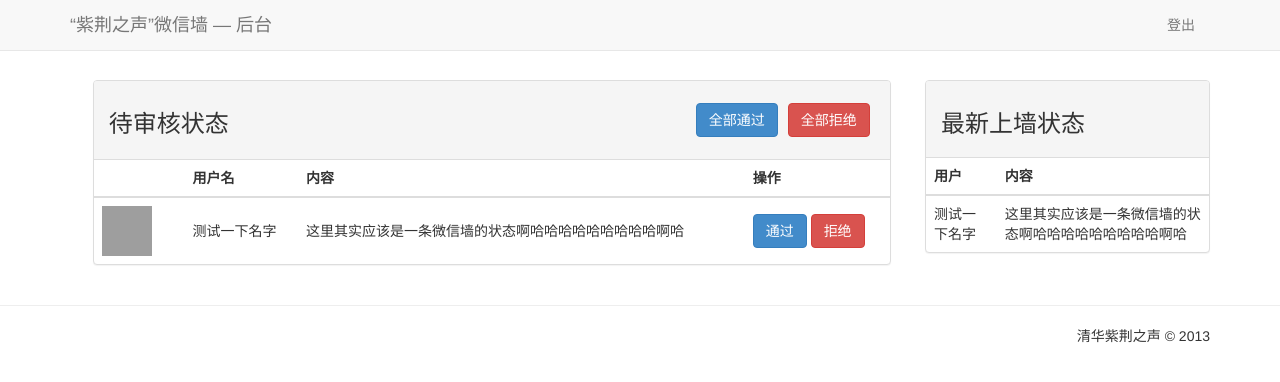
After one commit to TongtongLiu/WeChatWall, a Django app: page /review/ in a window 1280 px wide. The commit adds this page. Shown: the top 382 px of the page. Run offline with Django 3.2, Linux system fonts and the light colour scheme; the visitor is signed in with stand-in values (Sample User, id 1); data that the repository does not hold is empty; grey boxes are pictures that could not be loaded.

Commit message:
admin page

```diff
--- /dev/null
+++ b/wechat_wall/admin_page/static/css/review.css
@@ -0,0 +1,40 @@
+#reviewMessages {
+	width: 70%;
+	margin: 0px 2%;
+	float: left;
+}
+
+#tbody-messages .td-avatar {
+	min-width: 80px;
+}
+
+#tbody-messages .img-avatar {
+	width: 50px;
+	height: 50px;
+}
+
+#tbody-messages .td-name {
+	vertical-align: middle;
+}
+
+#tbody-messages .td-content {
+	vertical-align: middle;
+}
+
+#tbody-messages .td-operator {
+	vertical-align: middle;
+}
+
+#reviewedMessages {
+	width: 25%;
+	float: right;
+}
+
+#tbody-reviewedMessages .td-name {
+	vertical-align: middle;
+	width: 25%;
+}
+
+#tbody-reviewedMessages .td-content {
+	vertical-align: middle;
+}
--- a/wechat_wall/admin_page/static/js/example.js
+++ /dev/null
@@ -1,3 +0,0 @@
-/**
- * Created by liutongtong on 12/22/14.
- */
--- /dev/null
+++ b/wechat_wall/admin_page/static/js/review.js
@@ -0,0 +1,144 @@
+
+
+function getTd(para) {
+    return $('<td class="td-' + para + '"></td>');
+}
+
+/*
+ * handle those waiting to be reviewed
+ */
+var reviewingMsgTdMap = {
+	'content': 'content',
+	'name': 'name',
+	'avatar': 'avatar'
+}, buttonString = '<button class="btn btn-primary">通过</button><button class="btn btn-danger">拒绝</button>'
+
+function clearMsg() {
+    $('#tbody-messages').html('');
+}
+
+function appendReviewingMsg(msg) {
+    var tr = $('<tr id="' + msg[id] + '"></tr>'), key;
+    for (key in reviewingMsgTdMap) {
+        getTd(key).html(msg[key]).appendTo(tr);
+    }
+    getTd('operator').html(buttonString);
+    $('#tbody-messages').append(tr);
+}
+
+function initReviewingMsg() {
+    var i, len;
+    for (i = 0, len = toReviewMessages.length; i < len; ++i) {
+        appendMsg(toReviewMessages[i]);
+    }
+}
+
+/*
+ * handle those have been already reviewed
+ */
+var reviewedMsgTdMap = {
+	'content': 'content',
+	'name': 'name'
+}
+
+function appendReviewedMsg(msg) {
+	var tr = $('<tr id="' + msg[id] + '"></tr>'), key;
+    for (key in tdMap) {
+        getTd(key).html(msg[key]).appendTo(tr);
+    }
+    $('#tbody-reviewedMessages').append(tr);
+}
+
+function initReviewedMsg() {
+    var i, len;
+    for (i = 0, len = newMessagesReviewed.length; i < len; ++i) {
+        appendReviewedMsg(newMessagesReviewed[i]);
+    }
+}
+
+
+/**
+ * post event
+ */
+
+function response_single(data) {
+
+}
+
+var options_single = {
+    dataType: 'json',
+    success: response_single,
+    error: function(XMLHttpRequest, textStatus, errorThrown) {
+                    alert(XMLHttpRequest.status);
+                    alert(XMLHttpRequest.readyState);
+                    alert(textStatus);
+                },
+}
+
+$('#tbody-messages .btn-primary').click(function(e) {
+	var msgID = $(this).parent().attr('id');
+	setReviewType('pass');
+	setMsgID(msgID);
+	$(this).parent().fadeIn();
+	$('#postForm').ajaxSubmit(options_single);
+	return false;
+});
+
+$('#tbody-messages .btn-danger').click(function(e) {
+	var msgID = $(this).parent().attr('id');
+	setReviewType('reject');
+	setMsgID(msgID);
+	$(this).parent().fadeIn();
+	$('#postForm').ajaxSubmit(options_single);
+	return false;
+});
+
+function response_all(data) {
+	clearMsg();
+}
+
+var options_all = {
+    dataType: 'json',
+    success: response_all,
+    error: function(XMLHttpRequest, textStatus, errorThrown) {
+                    alert(XMLHttpRequest.status);
+                    alert(XMLHttpRequest.readyState);
+                    alert(textStatus);
+                },
+}
+
+$('#allPass').click(function(e) {
+	var msgID = getAllMsgID;
+	setReviewType('pass');
+	setMsgID(msgID);
+	$('#postForm').ajaxSubmit(options_all);
+	return false;
+});
+
+$('#allReject').click(function(e) {
+	var msgID = getAllMsgID;
+	setReviewType('reject');
+	setMsgID(msgID);
+	$('#postForm').ajaxSubmit(options_all);
+	return false;
+});
+
+function getAllMsgID() {
+	var msgID = '';
+	var trs = $('#tbody-messages tr');
+	for(var i = 0; i < trs.length; i++) {
+		if (i == trs.length - 1)
+			msgID += $(trs[i]).attr('id');
+		else
+			msgID += $(trs[i]).attr('id') + ',';
+	}
+	return msgID;
+}
+
+function setReviewType(type) {
+	$('#review-type').val(type);
+}
+
+function setMsgID(IDs) {
+	$('#review-msgID').val(IDs);
+}
--- a/wechat_wall/admin_page/templates/login.html
+++ b/wechat_wall/admin_page/templates/login.html
@@ -10,8 +10,7 @@
 {% endblock %}
 
 {% block nav-title %}
-    <!--<img src="{% static "logo.png" %}">-->
-“紫荆之声”票务管理系统
+    “紫荆之声”微信墙 — 登录
 {% endblock %}
 
 {% block content %}
@@ -77,5 +76,5 @@
 {% endblock %}
 
 {% block footer %}
-<p style="text-align: right">清华紫荆之声 &copy; 2013</p>
+<p style="text-align: right">清华紫荆之声 &copy; 2014</p>
 {% endblock %}
--- /dev/null
+++ b/wechat_wall/admin_page/templates/review.html
@@ -0,0 +1,111 @@
+{% extends "wall_base.html" %}
+
+{% load staticfiles %}
+
+{% block activity-title %}微信墙 — 后台{% endblock %}
+
+{% block nav-li %}
+    {% block nav-li-ext %}{% endblock %}
+{% endblock %}
+
+{% block css %}
+    <link rel="stylesheet" href="{% static "css/review.css" %}"/>
+{% endblock %}
+
+{% block js %}
+    <script>
+        var toReviewMessages = [
+            {% for message in to_review_message %}
+	            {
+	            	'id': {{ message.message_id }},
+	            	'content': '{{ message.content|escapejs }}',
+	            	'time': new Date('{{ message.time|date:"r" }}'),
+	            	'name': '{{ message.user.name|escapejs }}',
+	            	'avatar': '{{ message.user.photo|escapejs }}'
+	            }{% if forloop.last %}{% else %},{% endif %}
+            {% endfor %}
+        ];
+        var newMessagesReviewed = [
+            {% for message in new_message_reviewed %}
+	            {
+	            	'id': {{ message.message_id }},
+	            	'content': '{{ message.content|escapejs }}',
+	            	'time': new Date('{{ message.time|date:"r" }}'),
+	            	'userName': '{{ message.user.name|escapejs }}',
+	            	'userAvatar': '{{ message.user.photo|escapejs }}'
+	            }{% if forloop.last %}{% else %},{% endif %}
+            {% endfor %}
+        ];
+        var postUrl = '{% url "admin_page.views.review_message" %}'
+    </script>
+    <script src="{% static "lib/jq/form/jquery.form.min.js" %}"></script>
+    <script src="{% static "js/review.js" %}"></script>
+{% endblock %}
+
+{% block username %}
+    <a href={% url "admin_page.views.logout" %} >登出</a>
+{% endblock %}
+
+{% block content %}
+<div class="container clearfix" xmlns="http://www.w3.org/1999/html">
+
+	<div id="reviewMessages">
+	    <div class="panel panel-default">
+	        <div class="panel-heading clearfix">
+	        	<h3 class="pull-left">待审核状态</h3>
+                <button id="allReject" class="btn btn-danger pull-right" style="margin:12px 5px">全部拒绝</button>
+                <button id="allPass" class="btn btn-primary pull-right" style="margin:12px 5px">全部通过</button>
+	        </div>
+	        <table class="table table-hover">
+	            <thead>
+	            <tr>
+	                <th></th>
+	                <th>用户名</th>
+	                <th>内容</th>
+	                <th>操作</th>
+	            </tr>
+	            </thead>
+	            <tbody id="tbody-messages">
+	            	<tr id="123">
+	            		<td class="td-avatar">
+	            			<img class="img-avatar" src="http://tp1.sinaimg.cn/1654555752/180/5694857169/1">
+	            		</td>
+	            		<td class="td-name">测试一下名字</td>
+						<td class="td-content">这里其实应该是一条微信墙的状态啊哈哈哈哈哈哈哈哈哈啊哈</td>
+						<td class="td-operator">
+							<button class="btn btn-primary">通过</button>
+							<button class="btn btn-danger">拒绝</button>
+						</td>
+	            	</tr>
+	            </tbody>
+	        </table>
+	    </div>
+    </div>
+
+    <div id="reviewedMessages">
+    	<div class="panel panel-default">
+    		<div class="panel-heading clearfix">
+    			<h3 class="pull-left">最新上墙状态</h3>
+    		</div>
+	    	<table class="table table-hover">
+	    		<thead>
+		            <tr>
+		                <th>用户</th>
+		                <th>内容</th>
+		            </tr>
+		            </thead>
+		            <tbody id="tbody-reviewedMessages">
+		            	<tr id="123">
+		            		<td class="td-name">测试一下名字</td>
+							<td class="td-content">这里其实应该是一条微信墙的状态啊哈哈哈哈哈哈哈哈哈啊哈</td>
+		            	</tr>
+		            </tbody>
+	    	</table>
+    	</div>
+    </div>
+    <form id="postForm" action="{% url "admin_page.views.review_message" %}" method="post" style="display:none;" role="form">
+    	<input id="review-type" type="text" name="type" style="display:none" />
+    	<input id="review-msgID" type="text" name="id" style="display:none" />
+    </form>
+</div>
+{% endblock %}
--- /dev/null
+++ b/wechat_wall/admin_page/templates/wall_base.html
@@ -0,0 +1,35 @@
+{% extends "base_with_nav.html" %}
+
+{% block title %}
+    {% block activity-title %}{% endblock %} - 紫荆之声票务管理系统
+{% endblock %}
+
+{% block nav-title %}
+	“紫荆之声”微信墙 — 后台
+{% endblock %}
+
+{% block css %}
+
+{% endblock %}
+
+{% block js %}
+
+{% endblock %}
+
+{% block nav-li %}
+
+{% endblock %}
+
+{% block nav-li-right %}
+
+    <li>{% block username %}{% endblock %}</li>
+{% endblock %}
+
+
+{% block footer %}
+<p style="text-align: right">清华紫荆之声 &copy; 2013</p>
+{% endblock %}
+
+{% block content %}
+
+{% endblock %}
--- a/wechat_wall/admin_page/urls.py
+++ b/wechat_wall/admin_page/urls.py
@@ -3,4 +3,7 @@ from django.conf.urls import patterns, url, include
 urlpatterns = patterns('',
                        url(r'^$', 'admin_page.views.home'),
                        url(r'^login/$', 'admin_page.views.login'),
+                       url(r'^review/$', 'admin_page.views.review'),
+                       url(r'^logout/$', 'admin_page.views.logout'),
+                       url(r'^review_message/$', 'admin_page.views.review_message'),
                        )
--- a/wechat_wall/admin_page/views.py
+++ b/wechat_wall/admin_page/views.py
@@ -1,18 +1,28 @@
 #-*- coding:utf-8 -*-
-from django.shortcuts import render
+
+from datetime import datetime, timedelta
+from django.contrib import auth
+from django.forms.models import model_to_dict
 from django.views.decorators.csrf import csrf_protect, csrf_exempt
 from django.shortcuts import render_to_response
-from django.http import HttpResponse, Http404
+from django.http import HttpResponse, Http404, HttpResponseRedirect
 from django.template import RequestContext
+import json
+import time
+
+from admin_page.safe_reverse import *
+from wechat_wall.models import User, Message
 
 # Create your views here.
+
 
 @csrf_protect
 def home(request):
     if not request.user.is_authenticated():
         return render_to_response('login.html', context_instance=RequestContext(request))
     else:
-        return HttpResponseRedirect(s_reverse_activity_list())
+        return HttpResponseRedirect(s_reverse_admin_review())
+
 
 def login(request):
     if not request.POST:
@@ -26,7 +36,7 @@ def login(request):
     if user is not None and user.is_active:
         auth.login(request, user)
         return_json['message'] = 'success'
-        return_json['next'] = s_reverse_activity_list()
+        return_json['next'] = s_reverse_admin_review()
     else:
         time.sleep(2)
         return_json['message'] = 'failed'
@@ -36,3 +46,69 @@ def login(request):
             return_json['error'] = 'none'
 
     return HttpResponse(json.dumps(return_json), content_type='application/json')
+
+
+def logout(request):
+    auth.logout(request)
+    return HttpResponseRedirect(s_reverse_admin_home())
+
+
+def review(request):
+    if not request.user.is_authenticated():
+        return HttpResponseRedirect(s_reverse_admin_home())
+
+    to_review_message = get_to_review_message(30)
+    new_message_reviewed = get_new_message_reviewed(60)
+    return render_to_response('review.html', {
+        'to_review_message': to_review_message,
+        'new_message_reviewed': new_message_reviewed,
+    })
+
+
+def get_to_review_message(deltatime):
+    now = datetime.now()
+    review_time = now - timedelta(minutes=deltatime)
+    to_review_message_models = Message.objects.filter(status=0, time__gt=review_time).order_by('time')
+    to_review_message_list = []
+    for message in to_review_message_models:
+        to_review_message_list += [wrap_message_dict(message)]
+    return to_review_message_list
+
+
+def get_new_message_reviewed(deltatime):
+    now = datetime.now()
+    new_message_time = now - timedelta(minutes=deltatime)
+    new_message_reviewed_models = Message.objects.filter(status=1, time__gt=new_message_time).order_by('time')[0:19]
+    new_message_reviewed_list = []
+    for message in new_message_reviewed_models:
+        new_message_reviewed_list += [wrap_message_dict(message)]
+    return new_message_reviewed_list
+
+
+def wrap_message_dict(message):
+    return_dict = model_to_dict(message)
+    return return_dict
+
+
+@csrf_exempt
+def review_message(request):
+    if not request.POST:
+        raise Http404
+
+    post = request.POST
+    if post['type'] == "pass":
+        messges_id = post['id'].split(',')
+        for msg_id in messges_id:
+            pass_message(msg_id)
+    elif post['type'] == 'reject':
+        messges_id = post['id'].split(',')
+        for msg_id in messges_id:
+            reject_message(msg_id)
+
+
+def pass_message(id):
+    Message.objects.filter(message_id=id).update(status=1)
+
+
+def reject_message(id):
+    Message.objects.filter(message_id=id).update(status=-1)
--- a/wechat_wall/wechat_wall/models.py
+++ b/wechat_wall/wechat_wall/models.py
@@ -9,6 +9,10 @@ class User(models.Model):
 class Message(models.Model):
     message_id = models.IntegerField()
     user = models.ForeignKey(User)
-    content = models.CharField(maxlen=1023)
+    content = models.CharField(max_length=1023)
     time = models.DateTimeField()
     status = models.IntegerField()
+    # status:
+    #  0: wait to be reviewed
+    #  1: pass the review
+    # -1: does not pass the review
--- a/wechat_wall/wechat_wall/settings.py
+++ b/wechat_wall/wechat_wall/settings.py
@@ -36,7 +36,7 @@ INSTALLED_APPS = (
     'django.contrib.sessions',
     'django.contrib.messages',
     'django.contrib.staticfiles',
-    'phone_page',
+    'wechat_wall',
 )
 
 MIDDLEWARE_CLASSES = (
@@ -61,7 +61,7 @@ DATABASES = {
         'ENGINE': 'django.db.backends.mysql',
         'NAME': 'wx2_wall',
         'USER': 'root',
-        'PASSWORD': '19940121',
+        'PASSWORD': 'admin',
         'HOST': '127.0.0.1',
         'PORT': '3306',
     }
```
Also changed, not shown: wechat_wall/admin_page/safe_reverse.py (added, +9 -0 lines), wechat_wall/admin_page/templates/example.html (deleted, +0 -10 lines).
